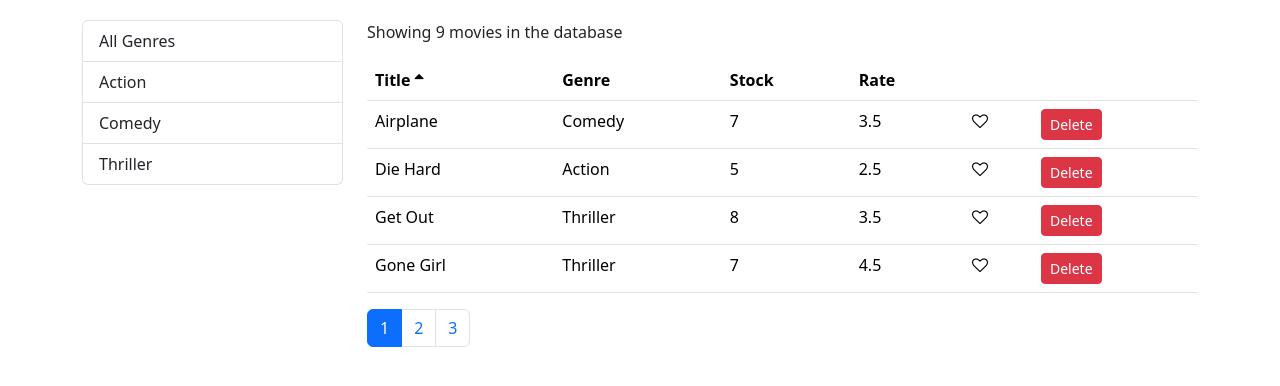
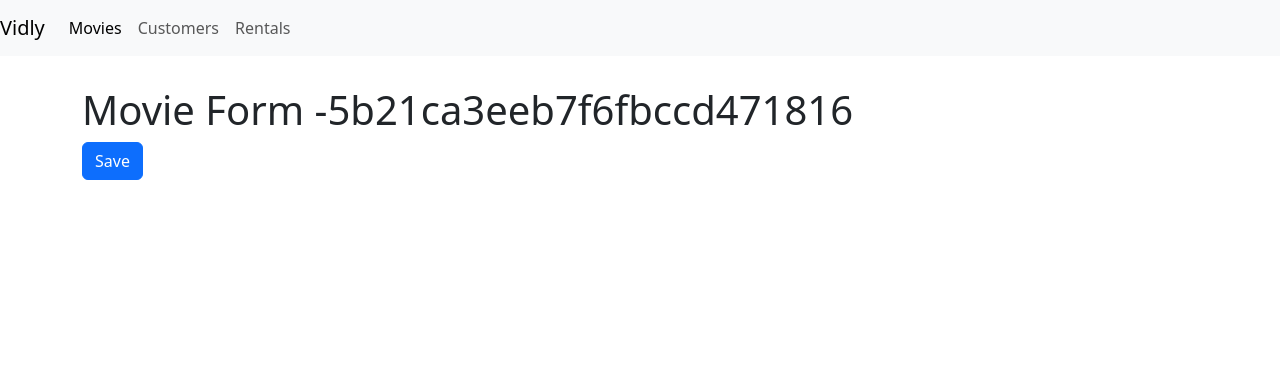
Before and after one commit to qcwssss/Mastering-React-With-Mosh, a React (Create React App) app in the folder vidly/: page /movies/5b21ca3eeb7f6fbccd471816 in a window 1280 px wide. Shown: the top 386 px of the page. Built offline with nearby package versions, Linux system fonts and the light colour scheme.

Commit message:
update movies router

```diff
--- a/vidly/package.json
+++ b/vidly/package.json
@@ -15,6 +15,7 @@
     "prop-types": "^15.6.2",
     "react": "^17.0.2",
     "react-dom": "^17.0.2",
+    "react-router-dom": "^4.3.1",
     "react-scripts": "5.0.0",
     "web-vitals": "^2.1.2"
   },
--- a/vidly/src/App.js
+++ b/vidly/src/App.js
@@ -1,6 +1,12 @@
 import React, { Component } from "react";
+import { Redirect, Route, Switch } from "react-router-dom";
 import Movies from "./components/movies";
+import Customers from "./components/customers";
+import Rentals from "./components/rentals";
+import NotFound from "./components/notFound";
+import NavBar from "./components/navbar";
 import "./App.css";
+import MovieForm from "./components/movieForm";
 
 class App extends Component {
   state = {
@@ -9,9 +15,20 @@
 
   render() {
     return (
-      <main className="container">
-        <Movies />
-      </main>
+      <React.Fragment>
+        <NavBar />
+        <main className="container">
+          <Switch>
+            <Route path="/movies/:id" component={MovieForm}></Route>
+            <Route path="/movies" component={Movies}></Route>
+            <Route path="/customers" component={Customers}></Route>
+            <Route path="/rentals" component={Rentals}></Route>
+            <Route path="/not-found" component={NotFound}></Route>
+            <Redirect from="/" exact to="/movies" />
+            <Redirect to="/not-found" />
+          </Switch>
+        </main>
+      </React.Fragment>
     );
   }
 }
--- /dev/null
+++ b/vidly/src/components/customers.jsx
@@ -0,0 +1,7 @@
+import React from "react";
+
+const Customers = () => {
+  return <h1>Customers</h1>;
+};
+
+export default Customers;
--- /dev/null
+++ b/vidly/src/components/movieForm.jsx
@@ -0,0 +1,17 @@
+import React from "react";
+
+const MovieForm = ({ match, history }) => {
+  return (
+    <div>
+      <h1>Movie Form -{match.params.id} </h1>
+      <button
+        className="btn btn-primary"
+        onClick={() => history.push("/movies")}
+      >
+        Save
+      </button>
+    </div>
+  );
+};
+
+export default MovieForm;
--- a/vidly/src/components/moviesTable.jsx
+++ b/vidly/src/components/moviesTable.jsx
@@ -1,10 +1,17 @@
 import React, { Component } from "react";
+import { Link } from "react-router-dom";
 import Table from "./common/table";
 import Like from "./common/like";
 
 class MoviesTable extends Component {
   columns = [
-    { path: "title", label: "Title" },
+    {
+      path: "title",
+      label: "Title",
+      content: (movie) => (
+        <Link to={`/movies/${movie._id}`}>{movie.title}</Link>
+      ),
+    },
     { path: "genre.name", label: "Genre" },
     { path: "numberInStock", label: "Stock" },
     { path: "dailyRentalRate", label: "Rate" },
--- /dev/null
+++ b/vidly/src/components/navbar.jsx
@@ -0,0 +1,38 @@
+import React from "react";
+import { Link, NavLink } from "react-router-dom";
+
+const NavBar = () => {
+  return (
+    <nav className="navbar navbar-expand-lg navbar-light bg-light">
+      <Link className="navbar-brand" to="/">
+        Vidly
+      </Link>
+      <button
+        className="navbar-toggler"
+        type="button"
+        data-toggle="collapse"
+        data-target="#navbarNavAltMarkup"
+        aria-controls="navbarNavAltMarkup"
+        aria-expanded="false"
+        aria-label="Toggle navigation"
+      >
+        <span className="navbar-toggler-icon"></span>
+      </button>
+      <div className="collapse navbar-collapse" id="navbarNavAltMarkup">
+        <div className="navbar-nav">
+          <NavLink className="nav-item nav-link" to="/movies">
+            Movies
+          </NavLink>
+          <NavLink className="nav-item nav-link" to="/customers">
+            Customers
+          </NavLink>
+          <NavLink className="nav-item nav-link" to="/rentals">
+            Rentals
+          </NavLink>
+        </div>
+      </div>
+    </nav>
+  );
+};
+
+export default NavBar;
--- /dev/null
+++ b/vidly/src/components/notFound.jsx
@@ -0,0 +1,6 @@
+import React from "react";
+const NotFound = () => {
+  return <h1>Not Found</h1>;
+};
+
+export default NotFound;
--- /dev/null
+++ b/vidly/src/components/rentals.jsx
@@ -0,0 +1,7 @@
+import React from "react";
+
+const Rentals = () => {
+  return <h1>Rentals</h1>;
+};
+
+export default Rentals;
--- a/vidly/src/index.css
+++ b/vidly/src/index.css
@@ -1,6 +1,6 @@
 body {
   margin: 0;
-  padding: 20px 0 0 0;
+  padding: 0 0 0 0;
   font-family: -apple-system, BlinkMacSystemFont, "Segoe UI", "Roboto", "Oxygen",
     "Ubuntu", "Cantarell", "Fira Sans", "Droid Sans", "Helvetica Neue",
     sans-serif;
@@ -13,6 +13,11 @@
     monospace;
 }
 
+.navbar {
+  margin-bottom: 30px;
+  padding-left: 10px;
+}
+
 .clickable {
   cursor: pointer;
 }
--- a/vidly/src/index.js
+++ b/vidly/src/index.js
@@ -5,11 +5,12 @@
 import reportWebVitals from "./reportWebVitals";
 import "bootstrap/dist/css/bootstrap.css";
 import "font-awesome/css/font-awesome.css";
+import { BrowserRouter } from "react-router-dom";
 
 ReactDOM.render(
-  <React.StrictMode>
+  <BrowserRouter>
     <App />
-  </React.StrictMode>,
+  </BrowserRouter>,
   document.getElementById("root")
 );
 
```
Also changed, not shown: 1 other file (tests, documents, lock files or other folders).
